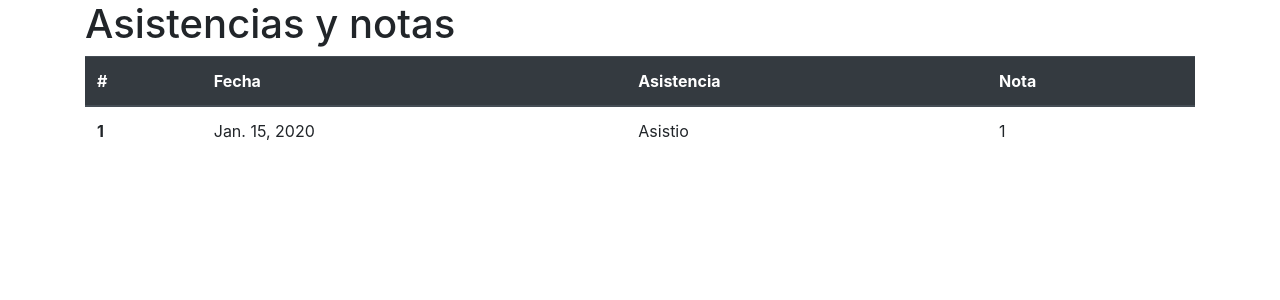
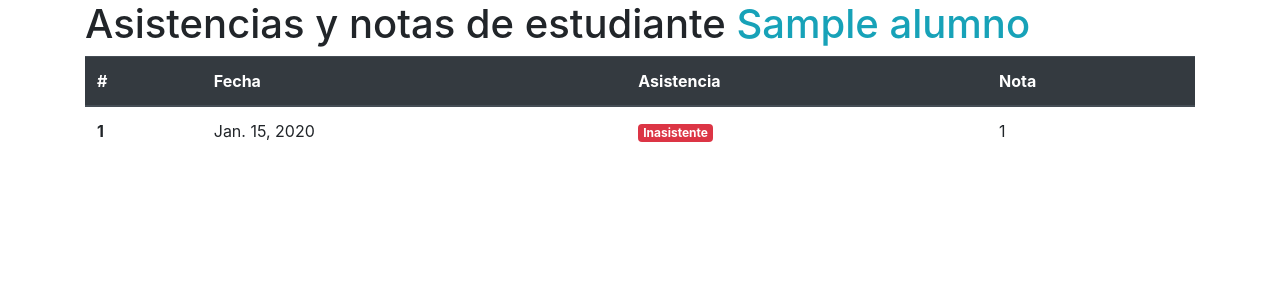
Before and after one commit to fernandlira/colegiodj, a Django app: page /asistencias/ver-asistencia/1 in a window 1280 px wide. Shown: the top 300 px of the page. Run offline with Django 3.2, Linux system fonts and the light colour scheme; tables that the repository leaves empty hold one stand-in row (values such as "Sample post"); some libraries are stand-ins or nearby versions.

Commit message:
added elements to asistencia view

```diff
--- a/colegio/views.py
+++ b/colegio/views.py
@@ -14,4 +14,5 @@ def getAsistencias(request):
 
 def getAsistencia(request, id=1):
     asistencias = Asistencia.objects.filter(alumno=id)
-    return render(request,'colegio/asistencia_estudiante.html',{'asistencias':asistencias})
+    alumno = Alumno.objects.get(pk=id)
+    return render(request,'colegio/asistencia_estudiante.html',{'asistencias':asistencias,'alumno':alumno})
--- a/templates/colegio/asistencia_estudiante.html
+++ b/templates/colegio/asistencia_estudiante.html
@@ -3,7 +3,7 @@
 {%block title %} Listado Asistencia {% endblock %}
 
 {%block content %}
-<h1>Asistencias y notas</h1>
+<h1>Asistencias y notas de estudiante <span class="text-info">{{alumno.name}}</span> </h1>
 <table class="table">
     <thead class="thead-dark">
       <tr>
@@ -20,7 +20,12 @@
         <tr>
             <th scope="row">{{asistencia.id}}</th>
             <td>{{asistencia.fecha}}</td>
-            <td>{{asistencia.asistencia}}</td>
+            <td>{%if asistencia.asistencia == 'Asistente' %}
+                <span class="badge badge-success">Asistente</span>
+                {% else %}
+                <span class="badge badge-danger">Inasistente</span>
+                {% endif %}
+                </td>
             <td>{{asistencia.nota}}</td>
           </tr>
 
```
